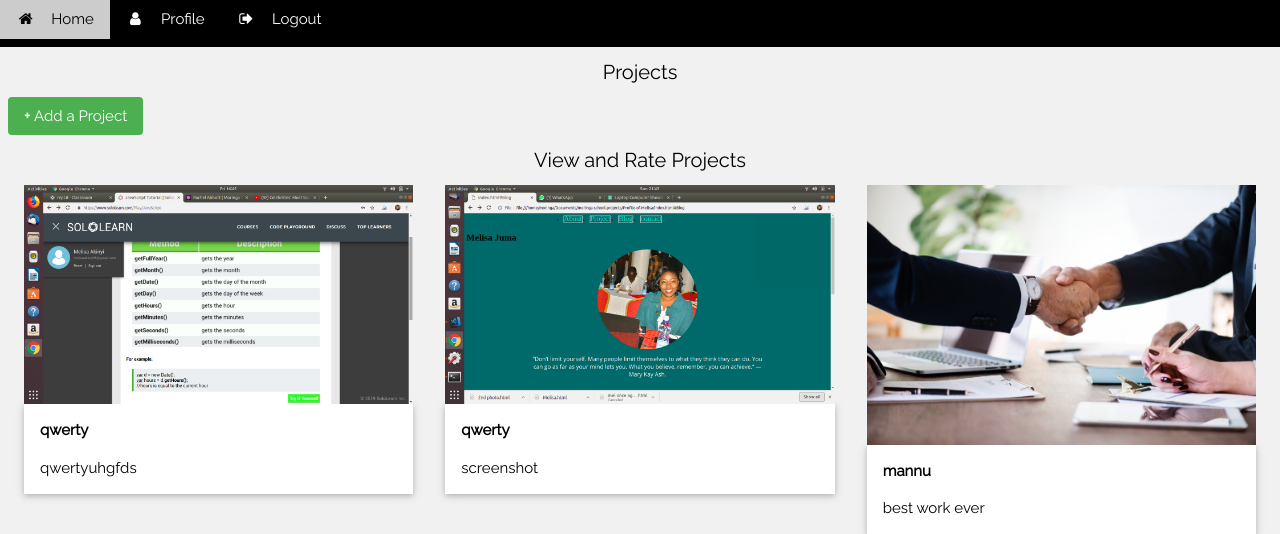
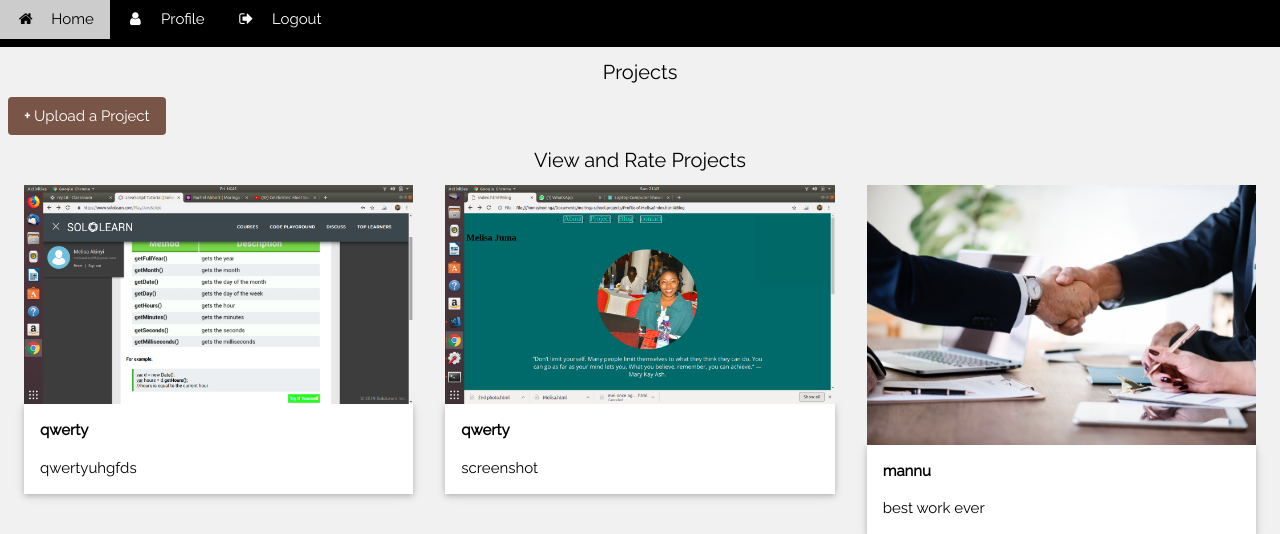
Before and after one commit to CharlesOsang017/The-Awwards, a Django app: page /home/ in a window 1280 px wide. Shown: the top 534 px of the page. Run offline with Django 3.2, Linux system fonts and the light colour scheme; a user stored in the database is signed in; data comes from the database, SQL or seed files in the repository; some libraries are stand-ins or nearby versions.

Commit message:
Add button

```diff
--- a/awards/templates/index.html
+++ b/awards/templates/index.html
@@ -44,7 +44,7 @@
         <!-- First Photo Grid-->
         <div class="w3-row-padding">
             <h4 class="w3-center">Projects</h4>
-            <div class="col-6-md""w3-center"><a class="w3-button w3-round w3-green" href="{%url 'post'%}"><b>+ </b>Add a Project</a>
+            <div class="col-6-md""w3-center"><a class="w3-button w3-round w3-brown" href="{%url 'post'%}"><b>+ </b>Upload a Project</a>
             <h4 class="w3-center">View and Rate Projects</h4>
             {% for project in projects %}
             <div class="w3-third w3-container w3-margin-bottom ">
```
